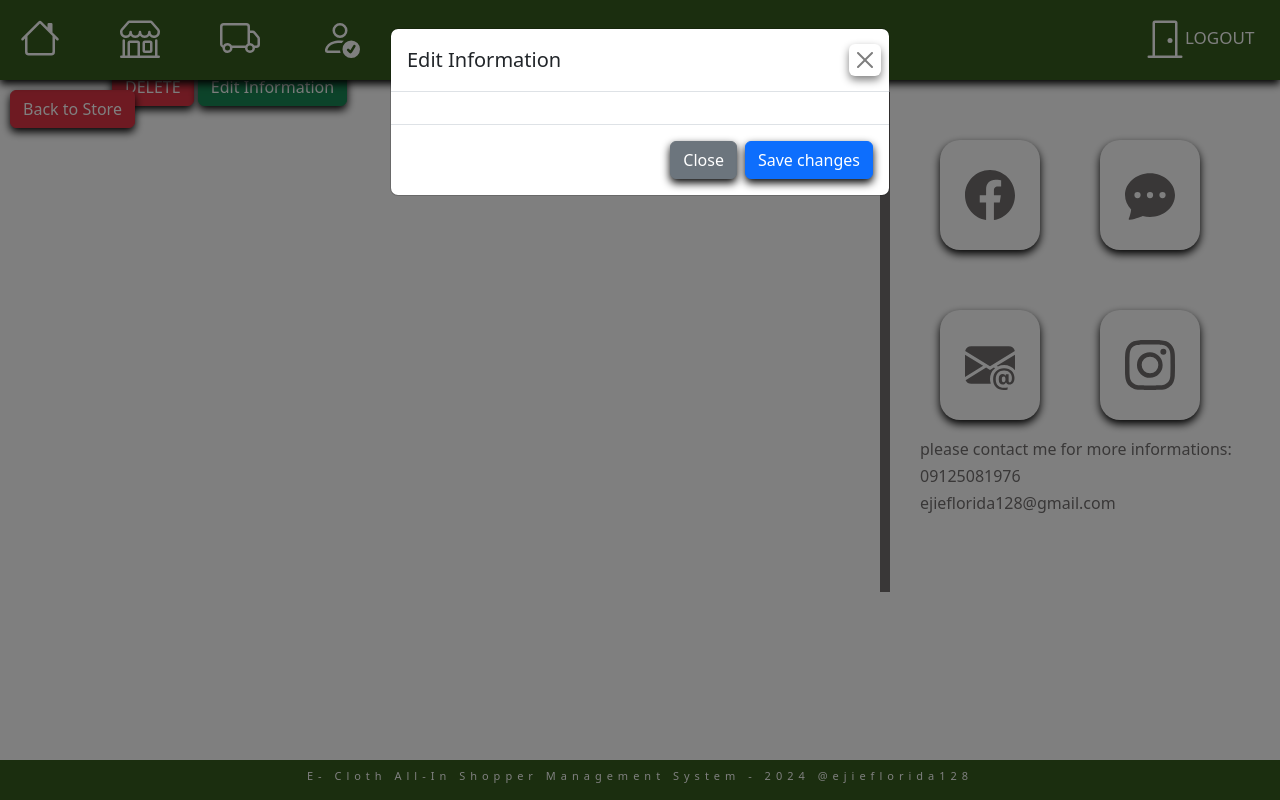
After one commit to ejieflorida128/E-Shop, a PHP site: page /Seller/ViewItem.php?ItemId=1 in a window 1280 px wide, after a click on "Edit Information". The commit adds this page. Run offline with PHP 8.4, Linux system fonts and the light colour scheme; data that the repository does not hold is empty.

Commit message:
[ejie]
changes

```diff
--- /dev/null
+++ b/E-cloth-All-in-Shopper-Management-System/Seller/ViewItem.php
@@ -0,0 +1,243 @@
+<?php
+
+    include("../includes/seller_header.php");
+    include("../includes/footer.php");
+    include("../connection/conn.php");
+
+?>
+<!DOCTYPE html>
+<html lang="en">
+<head>
+    <meta charset="UTF-8">
+    <meta name="viewport" content="width=device-width, initial-scale=1.0">
+    <title>Item Details</title>
+    <link rel="stylesheet" href="../Seller_Design/viewItem.css">
+    <link rel="stylesheet" href="https://cdn.jsdelivr.net/npm/bootstrap@5.3.2/dist/css/bootstrap.min.css">
+    <script src="https://cdnjs.cloudflare.com/ajax/libs/jquery/3.7.1/jquery.min.js"></script>
+    <script src="https://cdn.jsdelivr.net/npm/bootstrap@5.3.2/dist/js/bootstrap.bundle.min.js"></script>
+</head>
+<body>
+
+
+<div class="main">
+    <a href = "store.php?" class = "btn btn-danger" style = "position:relative; top: 90px; left: 10px;  box-shadow: 0 4px 8px rgba(4, 4, 4, 1.1);">Back to Store</a>
+
+    <div class="container">
+
+    <div class="section1">
+            <?php
+             $idOfaItem = $_GET['ItemId'];
+
+
+             $sql = "SELECT img FROM items WHERE id = $idOfaItem";
+             $query = mysqli_query($connForMyDatabase,$sql);
+
+             while($findTheImageId = mysqli_fetch_assoc($query)){
+
+
+                    echo'
+                            <img src = '.$findTheImageId['img'].' style = "width: 300px; height: 300px; margin-top: 150px; margin-left: -50px; border-radius:20px;box-shadow: 0 4px 8px rgba(4, 4, 4, 1.1);  ">
+                    ';
+             }
+
+            ?>
+        </div>
+
+
+        <div class="section2">
+
+
+                    <?php
+
+                            $idOfaItem = $_GET['ItemId'];
+
+                            $sqlForDisplayingDatas = "SELECT * FROM items WHERE id = $idOfaItem";
+                            $queryForDispayingDatas = mysqli_query($connForMyDatabase,$sqlForDisplayingDatas);
+
+                            while($DisplayData = mysqli_fetch_assoc($queryForDispayingDatas)){
+                                    echo'
+
+
+                                        <h4 style = "margin-top: 230px; margin-left: 30px; color: rgb(114, 111, 111);">'.$DisplayData['item_name'].'</h4>
+                                        <h4 style = "margin-top: 10px; margin-left: 30px; color: rgb(114, 111, 111);">'.$DisplayData['item_price'].'</h4>
+                                        <h4 style = "margin-top: 10px; margin-left: 30px; color: rgb(114, 111, 111);">'.$DisplayData['item_source'].'</h4>
+
+
+
+                                    ';
+                            }
+
+                    ?>
+
+                    <button class = "btn btn-danger" id = "forDeleteItem" onclick = "deleteItemFromTheSelectedShop()">DELETE</button>
+                    <!-- Button trigger modal -->
+                    <button type="button" class="btn btn-success" data-bs-toggle="modal" data-bs-target="#EditModal" style = "margin-top: 30px;">
+                    Edit Information
+                    </button>
+
+
+
+        </div>
+
+
+
+
+        <div class="lineSeperator"></div>
+
+
+        <div class="section3">
+
+        <div class="sec1">
+                             <div class="facebook">
+                                    <svg xmlns="http://www.w3.org/2000/svg" width="50" height="5    0" fill="rgb(114, 111, 111)" class="bi bi-facebook" viewBox="0 0 16 16">
+                                    <path d="M16 8.049c0-4.446-3.582-8.05-8-8.05C3.58 0-.002 3.603-.002 8.05c0 4.017 2.926 7.347 6.75 7.951v-5.625h-2.03V8.05H6.75V6.275c0-2.017 1.195-3.131 3.022-3.131.876 0 1.791.157 1.791.157v1.98h-1.009c-.993 0-1.303.621-1.303 1.258v1.51h2.218l-.354 2.326H9.25V16c3.824-.604 6.75-3.934 6.75-7.951"/>
+                                    </svg>
+                            </div>
+
+                            <div class="messanger">
+                                    <svg xmlns="http://www.w3.org/2000/svg" width="50" height="50" fill="rgb(114, 111, 111)" class="bi bi-chat-dots-fill" viewBox="0 0 16 16">
+                                    <path d="M16 8c0 3.866-3.582 7-8 7a9 9 0 0 1-2.347-.306c-.584.296-1.925.864-4.181 1.234-.2.032-.352-.176-.273-.362.354-.836.674-1.95.77-2.966C.744 11.37 0 9.76 0 8c0-3.866 3.582-7 8-7s8 3.134 8 7M5 8a1 1 0 1 0-2 0 1 1 0 0 0 2 0m4 0a1 1 0 1 0-2 0 1 1 0 0 0 2 0m3 1a1 1 0 1 0 0-2 1 1 0 0 0 0 2"/>
+                                    </svg>
+                            </div>
+        </div>
+
+        <div class="sec2">
+                            <div class="email">
+                                    <svg xmlns="http://www.w3.org/2000/svg" width="50" height="50" fill="rgb(114, 111, 111)" class="bi bi-envelope-at-fill" viewBox="0 0 16 16">
+                                    <path d="M2 2A2 2 0 0 0 .05 3.555L8 8.414l7.95-4.859A2 2 0 0 0 14 2zm-2 9.8V4.698l5.803 3.546zm6.761-2.97-6.57 4.026A2 2 0 0 0 2 14h6.256A4.5 4.5 0 0 1 8 12.5a4.49 4.49 0 0 1 1.606-3.446l-.367-.225L8 9.586zM16 9.671V4.697l-5.803 3.546.338.208A4.5 4.5 0 0 1 12.5 8c1.414 0 2.675.652 3.5 1.671"/>
+                                    <path d="M15.834 12.244c0 1.168-.577 2.025-1.587 2.025-.503 0-1.002-.228-1.12-.648h-.043c-.118.416-.543.643-1.015.643-.77 0-1.259-.542-1.259-1.434v-.529c0-.844.481-1.4 1.26-1.4.585 0 .87.333.953.63h.03v-.568h.905v2.19c0 .272.18.42.411.42.315 0 .639-.415.639-1.39v-.118c0-1.277-.95-2.326-2.484-2.326h-.04c-1.582 0-2.64 1.067-2.64 2.724v.157c0 1.867 1.237 2.654 2.57 2.654h.045c.507 0 .935-.07 1.18-.18v.731c-.219.1-.643.175-1.237.175h-.044C10.438 16 9 14.82 9 12.646v-.214C9 10.36 10.421 9 12.485 9h.035c2.12 0 3.314 1.43 3.314 3.034zm-4.04.21v.227c0 .586.227.8.581.8.31 0 .564-.17.564-.743v-.367c0-.516-.275-.708-.572-.708-.346 0-.573.245-.573.791"/>
+                                    </svg>
+                            </div>
+
+                            <div class="instagram">
+                                    <svg xmlns="http://www.w3.org/2000/svg" width="50" height="50" fill="rgb(114, 111, 111)" class="bi bi-instagram" viewBox="0 0 16 16">
+                                    <path d="M8 0C5.829 0 5.556.01 4.703.048 3.85.088 3.269.222 2.76.42a3.9 3.9 0 0 0-1.417.923A3.9 3.9 0 0 0 .42 2.76C.222 3.268.087 3.85.048 4.7.01 5.555 0 5.827 0 8.001c0 2.172.01 2.444.048 3.297.04.852.174 1.433.372 1.942.205.526.478.972.923 1.417.444.445.89.719 1.416.923.51.198 1.09.333 1.942.372C5.555 15.99 5.827 16 8 16s2.444-.01 3.298-.048c.851-.04 1.434-.174 1.943-.372a3.9 3.9 0 0 0 1.416-.923c.445-.445.718-.891.923-1.417.197-.509.332-1.09.372-1.942C15.99 10.445 16 10.173 16 8s-.01-2.445-.048-3.299c-.04-.851-.175-1.433-.372-1.941a3.9 3.9 0 0 0-.923-1.417A3.9 3.9 0 0 0 13.24.42c-.51-.198-1.092-.333-1.943-.372C10.443.01 10.172 0 7.998 0zm-.717 1.442h.718c2.136 0 2.389.007 3.232.046.78.035 1.204.166 1.486.275.373.145.64.319.92.599s.453.546.598.92c.11.281.24.705.275 1.485.039.843.047 1.096.047 3.231s-.008 2.389-.047 3.232c-.035.78-.166 1.203-.275 1.485a2.5 2.5 0 0 1-.599.919c-.28.28-.546.453-.92.598-.28.11-.704.24-1.485.276-.843.038-1.096.047-3.232.047s-2.39-.009-3.233-.047c-.78-.036-1.203-.166-1.485-.276a2.5 2.5 0 0 1-.92-.598 2.5 2.5 0 0 1-.6-.92c-.109-.281-.24-.705-.275-1.485-.038-.843-.046-1.096-.046-3.233s.008-2.388.046-3.231c.036-.78.166-1.204.276-1.486.145-.373.319-.64.599-.92s.546-.453.92-.598c.282-.11.705-.24 1.485-.276.738-.034 1.024-.044 2.515-.045zm4.988 1.328a.96.96 0 1 0 0 1.92.96.96 0 0 0 0-1.92m-4.27 1.122a4.109 4.109 0 1 0 0 8.217 4.109 4.109 0 0 0 0-8.217m0 1.441a2.667 2.667 0 1 1 0 5.334 2.667 2.667 0 0 1 0-5.334"/>
+                                    </svg>
+                            </div>
+        </div>
+
+        <div class="sec3" style = "margin-top: 20px;">
+            <div class = "informations">
+            <h6>please contact me for more informations:</h6>
+                    <span><h6>09125081976</h6></span>
+                    <span><h6>ejieflorida128@gmail.com</h6></span>
+                        </div>
+
+        </div>
+
+
+
+
+
+
+        </div>
+
+    </div>
+
+
+
+</div>
+
+
+
+<!-- modals -->
+
+<div class="modal" tabindex="-1" id = "modalForDeletion" style = "margin-top: 120px;">
+  <div class="modal-dialog">
+    <div class="modal-content">
+      <div class="modal-header">
+        <h5 class="modal-title">Notice!</h5>
+
+
+      </div>
+      <div class="modal-body">
+        <p>Item is successfully Deleted!</p>
+      </div>
+      <div class="modal-footer">
+            <a href="store.php" class = "btn btn-danger">CLOSE</a>
+
+      </div>
+    </div>
+  </div>
+</div>
+
+
+
+
+
+
+<!-- Modal -->
+<div class="modal fade" id="EditModal" tabindex="-1" aria-labelledby="exampleModalLabel" aria-hidden="true">
+  <div class="modal-dialog">
+    <div class="modal-content">
+      <div class="modal-header">
+        <h1 class="modal-title fs-5" id="exampleModalLabel">Edit Information</h1>
+        <button type="button" class="btn-close" data-bs-dismiss="modal" aria-label="Close"></button>
+      </div>
+      <div class="modal-body">
+
+      </div>
+      <div class="modal-footer">
+        <button type="button" class="btn btn-secondary" data-bs-dismiss="modal">Close</button>
+        <button type="button" class="btn btn-primary">Save changes</button>
+      </div>
+    </div>
+  </div>
+</div>
+
+
+
+<script>
+
+
+
+                    // function refreshIfClose(){
+                    //             $(document).ready(function(){
+
+                    //             });
+                    // }
+
+
+                    function deleteItemFromTheSelectedShop() {
+                        $.ajax({
+                            url: "../ajax/seller_ajax.php",
+                            type: 'post',
+                            data: {
+                                clickForDelete: true,
+                                deleteThisItem: '<?php echo $_GET['ItemId']; ?>'
+                            },
+                            success: function (data, status) {
+                                console.log("clicked!");
+                                // Handle success response if needed
+
+                                $('#modalForDeletion').modal('show');
+                            }
+                        });
+                    }
+
+
+
+                    function EditItemFromTheSelected() {
+                        $.ajax({
+                            url: "../ajax/seller_ajax.php",
+                            type: 'post',
+                            data: {
+                                clickForEdit: true,
+                                EditThisItem: '<?php echo $_GET['ItemId']; ?>'
+                            },
+                            success: function (data, status) {
+                                console.log("clicked!");
+                                // Handle success response if needed
+
+                                // $('#modalForDeletion').modal('show');
+                            }
+                        });
+                    }
+
+
+
+</script>
+
+
+</body>
+</html>
--- a/E-cloth-All-in-Shopper-Management-System/Seller/home.php
+++ b/E-cloth-All-in-Shopper-Management-System/Seller/home.php
@@ -35,9 +35,9 @@
                 </div>
                 <div class="cart">
                     <a href="pending.php">
-                                    <svg xmlns="http://www.w3.org/2000/svg" width="40" height="40" fill="white" class="bi bi-cart2" viewBox="0 0 16 16">
-                                    <path d="M0 2.5A.5.5 0 0 1 .5 2H2a.5.5 0 0 1 .485.379L2.89 4H14.5a.5.5 0 0 1 .485.621l-1.5 6A.5.5 0 0 1 13 11H4a.5.5 0 0 1-.485-.379L1.61 3H.5a.5.5 0 0 1-.5-.5M3.14 5l1.25 5h8.22l1.25-5zM5 13a1 1 0 1 0 0 2 1 1 0 0 0 0-2m-2 1a2 2 0 1 1 4 0 2 2 0 0 1-4 0m9-1a1 1 0 1 0 0 2 1 1 0 0 0 0-2m-2 1a2 2 0 1 1 4 0 2 2 0 0 1-4 0"/>
-                                    </svg>
+                                <svg xmlns="http://www.w3.org/2000/svg" width="40" height="40" fill="white" class="bi bi-truck" viewBox="0 0 16 16">
+                                <path d="M0 3.5A1.5 1.5 0 0 1 1.5 2h9A1.5 1.5 0 0 1 12 3.5V5h1.02a1.5 1.5 0 0 1 1.17.563l1.481 1.85a1.5 1.5 0 0 1 .329.938V10.5a1.5 1.5 0 0 1-1.5 1.5H14a2 2 0 1 1-4 0H5a2 2 0 1 1-3.998-.085A1.5 1.5 0 0 1 0 10.5zm1.294 7.456A2 2 0 0 1 4.732 11h5.536a2 2 0 0 1 .732-.732V3.5a.5.5 0 0 0-.5-.5h-9a.5.5 0 0 0-.5.5v7a.5.5 0 0 0 .294.456M12 10a2 2 0 0 1 1.732 1h.768a.5.5 0 0 0 .5-.5V8.35a.5.5 0 0 0-.11-.312l-1.48-1.85A.5.5 0 0 0 13.02 6H12zm-9 1a1 1 0 1 0 0 2 1 1 0 0 0 0-2m9 0a1 1 0 1 0 0 2 1 1 0 0 0 0-2"/>
+                                </svg>
                         </a>
                 </div>
 
--- /dev/null
+++ b/E-cloth-All-in-Shopper-Management-System/Seller_Design/viewItem.css
@@ -0,0 +1,137 @@
+.searchBar input{
+    display: none;
+}
+
+.logout a{
+    margin-left: 760px;
+}
+
+.logout h6{
+    font-size: 17px;
+}
+
+.container{
+    display: flex;
+}
+
+#forDeleteItem{
+   margin-left: 30px;
+   margin-top: 30px;
+}
+
+button{
+    box-shadow: 0 4px 8px rgba(4, 4, 4, 1.1);
+}
+
+.lineSeperator{
+    height: 500px;
+    border: 5px solid rgb(114, 111, 111);
+    position: absolute;
+    left: 880px;
+    top: 92px;
+}
+
+.section3{
+    width: 350px;
+    height: 450px;
+    position: absolute;
+    left: 910px;
+    top: 80px;
+
+}
+
+.facebook svg{
+    position: relative;
+    left: -5px;
+}
+
+.facebook{
+    position: relative;
+    top: 30px;
+    margin: 30px;
+    width: 100px;
+    padding: 30px;
+    box-shadow: 0 4px 8px rgba(4, 4, 4, 1.1);
+    border-radius: 20px;
+}
+
+
+.messanger svg{
+    position: relative;
+    left: -5px;
+}
+
+.messanger{
+    position: relative;
+    top: 30px;
+    margin: 30px;
+    width: 100px;
+    padding: 30px;
+    box-shadow: 0 4px 8px rgba(4, 4, 4, 1.1);
+    border-radius: 20px;
+}
+
+
+.email svg{
+    position: relative;
+    left: -5px;
+}
+
+.email{
+    position: relative;
+    top: 30px;
+    margin: 30px;
+    width: 100px;
+    padding: 30px;
+    box-shadow: 0 4px 8px rgba(4, 4, 4, 1.1);
+    border-radius: 20px;
+}
+
+
+.instagram svg{
+    position: relative;
+    left: -5px;
+}
+
+.instagram{
+    position: relative;
+    top: 30px;
+    margin: 30px;
+    width: 100px;
+    padding: 30px;
+    box-shadow: 0 4px 8px rgba(4, 4, 4, 1.1);
+    border-radius: 20px;
+}
+
+.sec1 , .sec2{
+    display: flex;
+}
+
+
+.sec3{
+    color: rgb(114, 111, 111);
+}
+
+.informations{
+position: relative;
+left: 10px;
+}
+
+.facebook:hover{
+    background-color: black;
+}
+
+.messanger:hover{
+    background-color: black;
+}
+
+.instagram:hover{
+    background-color: black;
+}
+.email:hover{
+    background-color: black;
+}
+
+#forEditOfItem{
+    margin-top:30px;
+}
--- a/E-cloth-All-in-Shopper-Management-System/index.css
+++ b/E-cloth-All-in-Shopper-Management-System/index.css
@@ -341,3 +341,8 @@ body{
     box-shadow: 0 4px 8px rgba(4, 4, 4, 1.1);
 
 }
+
+
+.footer{
+    margin-top: 1px;
+}
--- a/E-cloth-All-in-Shopper-Management-System/index.php
+++ b/E-cloth-All-in-Shopper-Management-System/index.php
@@ -1,5 +1,7 @@
 <?php
     // start sa php code
+
+    include("includes/footer.php");
 
     include("connection/conn.php");
     session_start();
@@ -154,8 +156,6 @@
             <!-- end sa main na section -->
 
         </div>
-        <?php
-    include("includes/footer.php");
-        ?>
+
 </body>
 </html>
```
Also changed, not shown: E-Hypebeast-Shopping-System/index.php (deleted, +0 -11 lines), E-cloth-All-in-Shopper-Management-System/Seller/shopDetail.php (+6 -2 lines), E-cloth-All-in-Shopper-Management-System/ajax/seller_ajax.php (+20 -3 lines), E-cloth-All-in-Shopper-Management-System/Seller_Design/dashboard.css (line endings or trailing spaces), E-cloth-All-in-Shopper-Management-System/items/ph-11134207-7qula-ljdzlbnp52l84c.jpg (added), E-cloth-All-in-Shopper-Management-System/items/ph-50009109-c8b32d93f5e85e1de7247dec33dee6d9.png (added).
